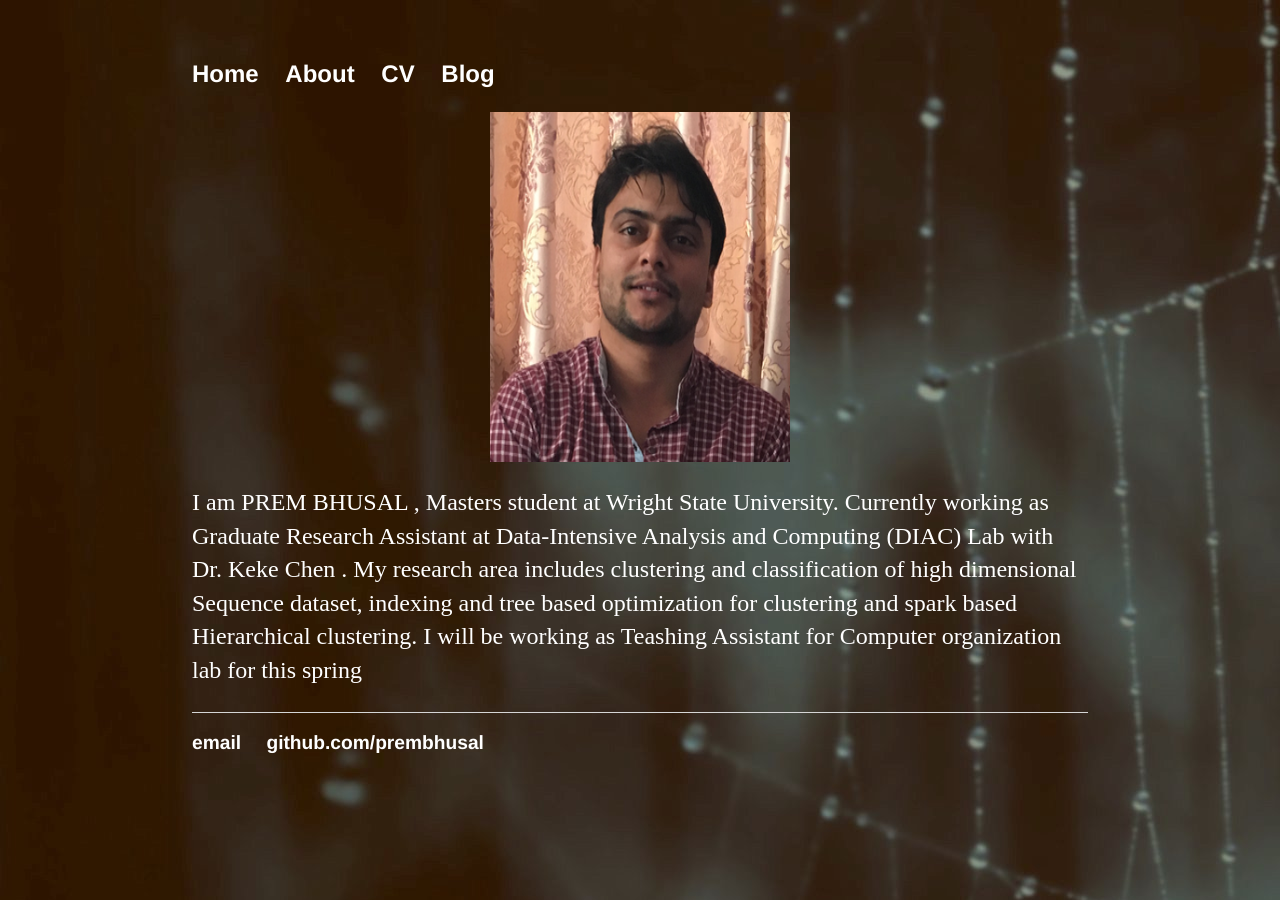
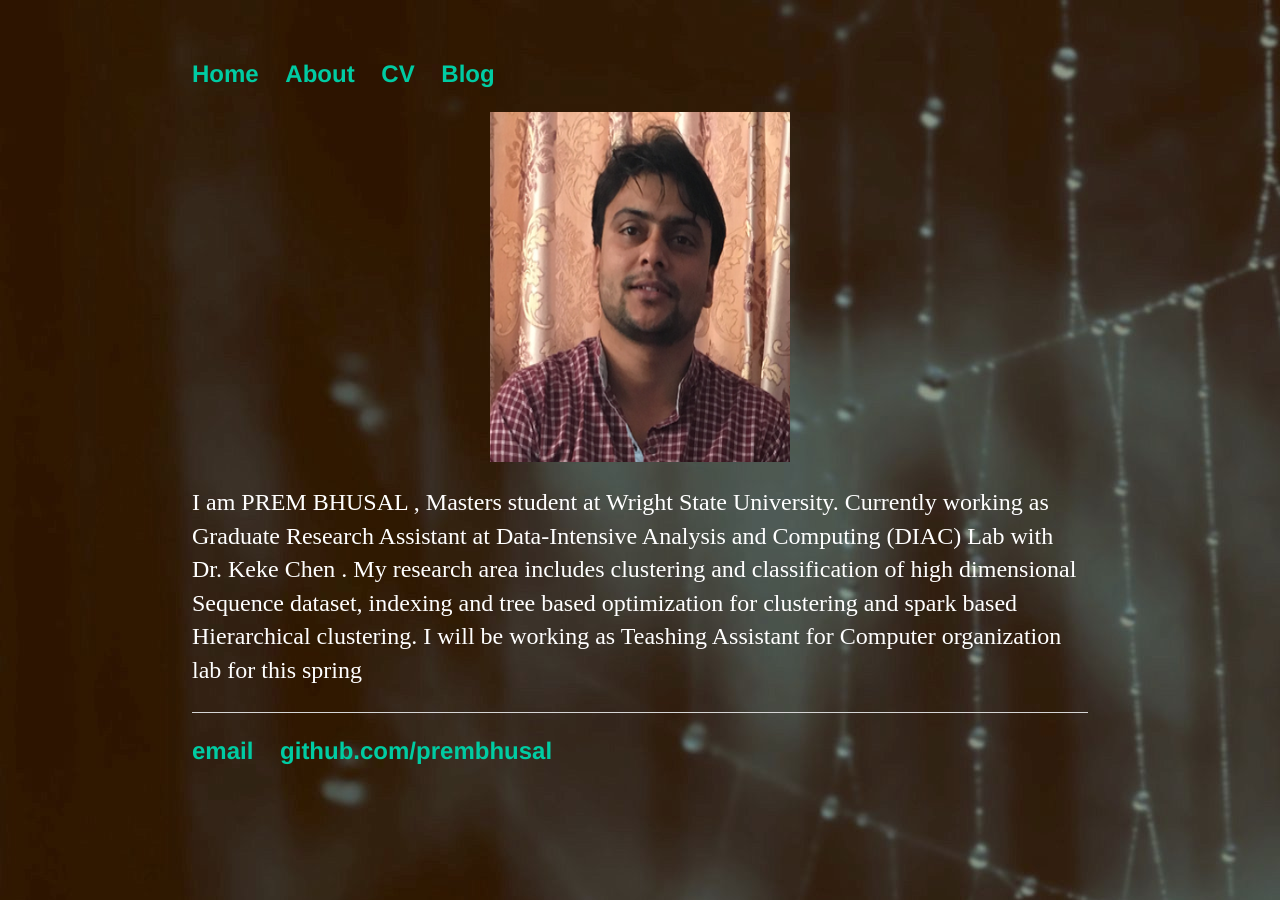
Before and after one commit to prembhusal/prembhusalWebsite, a Jekyll site: the page built from index.html, in a window 1280 px wide. Built offline with Jekyll 4.4.1, drawn with Linux system fonts in a browser that asks for light colours.

Commit message:
Update main.css

```diff
--- a/css/main.css
+++ b/css/main.css
@@ -8,7 +8,7 @@ nav ul, footer ul {
     list-style: none;
     font-weight: bold;
     font-size: 1.5em;
-    color: #fff;
+    color: #00cca3;
 }
 nav ul li, footer ul li {
     display: inline;
@@ -16,7 +16,7 @@ nav ul li, footer ul li {
 }
 a {
     text-decoration: none;
-    color: #fff;
+    color: #00cca3;
 }
 a:hover {
     text-decoration: underline;
@@ -24,6 +24,7 @@ a:hover {
 h1 {
     font-size: 3em;
     font-family:'Helvetica', 'Arial', 'Sans-Serif';
+    color: #00cca3
 }
 p {
     font-size: 1.5em;
@@ -32,7 +33,8 @@ p {
 }
 footer {
     border-top: 1px solid #d5d5d5;
-    font-size: .8em;
+    font-size: 1em;
+    color: #0000ff
 }
 
 ul.posts {
```
